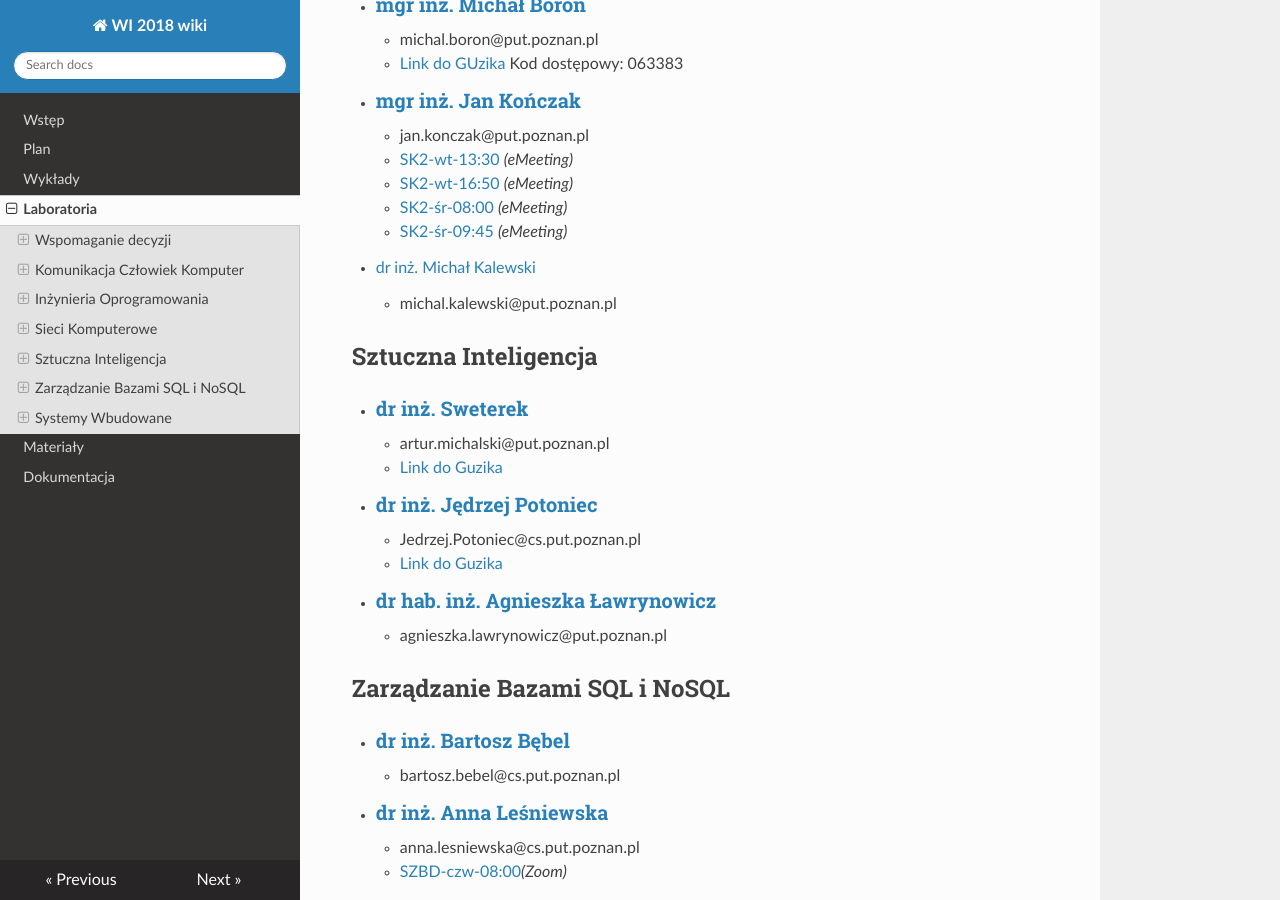
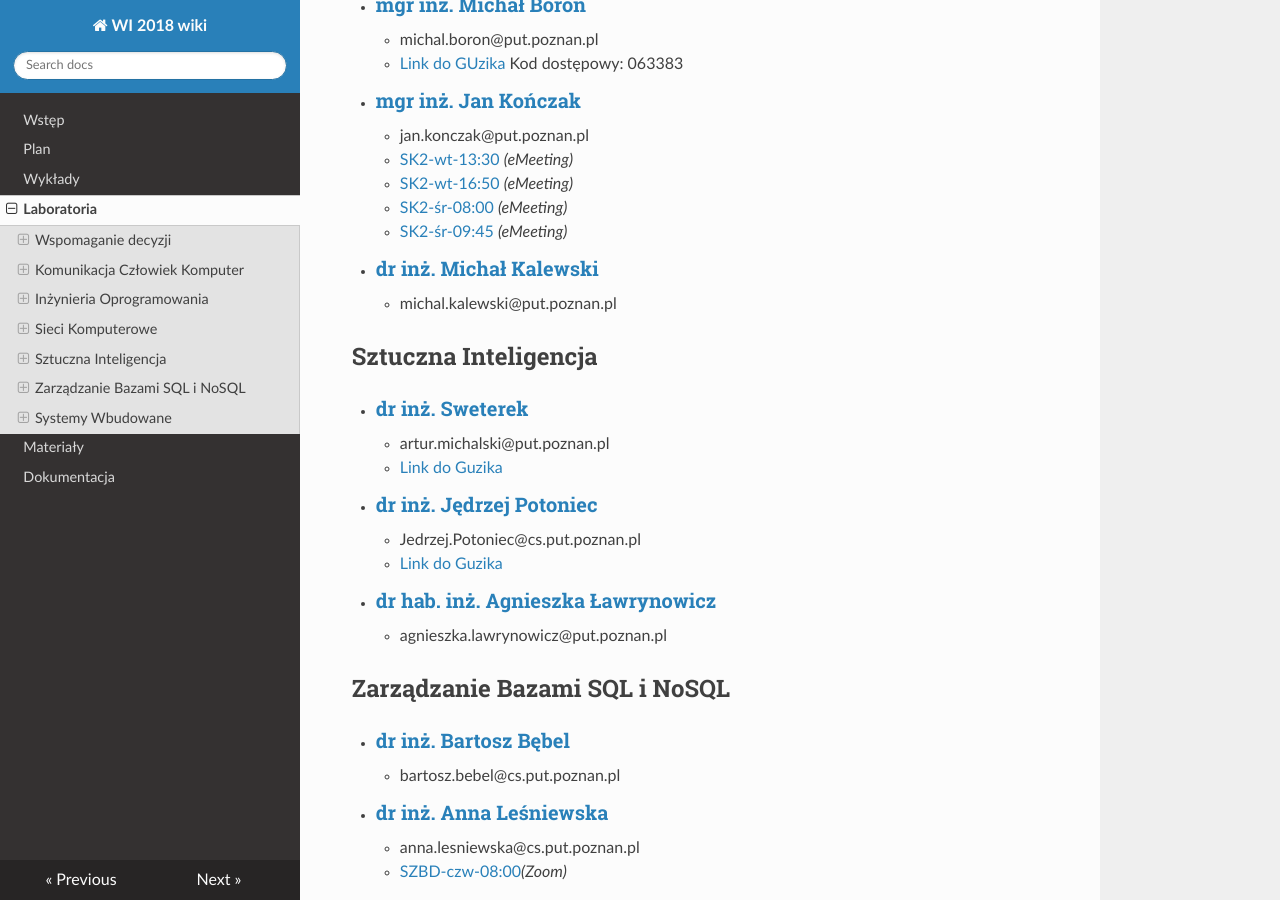
Before and after one commit to PUT-WI-18/wi18-wiki-sem5, an MkDocs documentation site: the page built from docs/laboratoria.md, in a window 1280 px wide and 900 px high, scrolled down 1448 px. Built offline with MkDocs 1.6.1, drawn with Linux system fonts in a browser that asks for light colours; nearby versions of some CDN libraries.

```diff
--- a/docs/laboratoria.md
+++ b/docs/laboratoria.md
@@ -47,7 +47,7 @@
     - [SK2-wt-16:50](https://emeeting.put.poznan.pl/eMeeting/jan-no6-gxz) *(eMeeting)*
     - [SK2-śr-08:00](https://emeeting.put.poznan.pl/eMeeting/jan-h6m-n62) *(eMeeting)*
     - [SK2-śr-09:45](https://emeeting.put.poznan.pl/eMeeting/jan-550-oy9) *(eMeeting)*
-- [dr inż. Michał Kalewski](http://www.cs.put.poznan.pl/mkalewski/documents/sk.php)
+- ### [dr inż. Michał Kalewski](http://www.cs.put.poznan.pl/mkalewski/documents/sk.php)
     - michal.kalewski@put.poznan.pl
 
 ## Sztuczna Inteligencja
```
